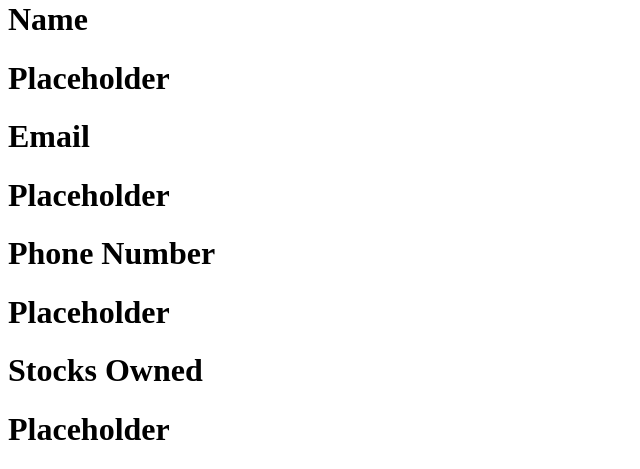
After one commit to TheeGreenGenie/HopHacksProject, a Django app: page /profile/ in a window 1280 px wide. The commit adds this page. Shown: the part 332-801 px from the top of the page, without its empty margins (0-640 px from the left). Run offline with Django 5.2, Linux system fonts and the light colour scheme.

Commit message:
lol a lot

```diff
--- a/FinanceProject/FinanceProject/urls.py
+++ b/FinanceProject/FinanceProject/urls.py
@@ -18,18 +18,21 @@ from django.contrib import admin
 from django.urls import include, path
 from MainPage import views as mainviews
 from signup import views as signviews
+from signup import views as auth_views
 
 urlpatterns = [
     path('admin/', admin.site.urls),
-    path("/", signviews.signup),
-    path("startup/", signviews.questionaire),
+    path("signup/", signviews.signup),
     path("welcome/", mainviews.welcome),
-    path("home/", mainviews.home),
     path("portfolio/", mainviews.portfolio),
     path("buy/", mainviews.buy),
     path("reccomendations/", mainviews.reccomendations),
     path("sell/", mainviews.sell),
     path("transactions/", mainviews.transactions),
     path("profit/", mainviews.profit),
-    path("settings/", mainviews.settings)
+    path("settings/", mainviews.settings),
+    path("home/", mainviews.home),
+    path("profile/", mainviews.profile),
+    path('register/', auth_views.register),
+    path('', include('django.contrib.auth.urls'))
 ]
--- /dev/null
+++ b/FinanceProject/MainPage/finance.py
@@ -0,0 +1 @@
+import yfinance as yf
--- a/FinanceProject/templates/buy.html
+++ b/FinanceProject/MainPage/templates/buy.html
@@ -27,5 +27,8 @@
             </li>
         </ul>
     <a href="/settings"><button>Settings</button></a>
-    <div class="profile-image"></div>
+    <a href="/profile"><div class="profile-image"></div></a>
+
+
+
     </div>
--- a/FinanceProject/templates/portfolio.html
+++ b/FinanceProject/MainPage/templates/home.html
@@ -5,7 +5,7 @@
     <meta name="viewport" content="width=device-width, initial-scale=1.0">
     <title>Document</title>
     {% load static %}
-    <link rel="stylesheet" href="{% static 'portfolio.css' %}">
+    <link rel="stylesheet" href="{% static 'home.css' %}">
 </head>
 <body>
     <div class="top">
@@ -27,5 +27,5 @@
             </li>
         </ul>
     <a href="/settings"><button>Settings</button></a>
-    <div class="profile-image"></div>
+    <a href="/profile"><div class="profile-image"></div></a>
     </div>
--- a/FinanceProject/templates/profit.html
+++ b/FinanceProject/MainPage/templates/portfolio.html
@@ -5,7 +5,7 @@
     <meta name="viewport" content="width=device-width, initial-scale=1.0">
     <title>Document</title>
     {% load static %}
-    <link rel="stylesheet" href="{% static 'profit.css' %}">
+    <link rel="stylesheet" href="{% static 'portfolio.css' %}">
 </head>
 <body>
     <div class="top">
@@ -27,5 +27,5 @@
             </li>
         </ul>
     <a href="/settings"><button>Settings</button></a>
-    <div class="profile-image"></div>
+    <a href="/profile"><div class="profile-image"></div></a>
     </div>
--- /dev/null
+++ b/FinanceProject/MainPage/templates/profile.html
@@ -0,0 +1,28 @@
+<!DOCTYPE html>
+<html lang="en">
+<head>
+    <meta charset="UTF-8">
+    <meta name="viewport" content="width=device-width, initial-scale=1.0">
+    <title>Document</title>
+</head>
+<body>
+    <a href="/home"><img src="threelines.png"></a>
+    <div class="profile-image"></div>
+    <div class="name">
+        <h1>Name</h1>
+        <h1>Placeholder</h1>
+    </div>
+    <div class="email">
+        <h1>Email</h1>
+        <h1>Placeholder</h1>
+    </div>
+    <div class="phone">
+        <h1>Phone Number</h1>
+        <h1>Placeholder</h1>
+    </div>
+    <div class="stocks">
+        <h1>Stocks Owned</h1>
+        <h1>Placeholder</h1>
+    </div>
+</body>
+</html>
--- a/FinanceProject/templates/home.html
+++ b/FinanceProject/MainPage/templates/profit.html
@@ -5,7 +5,7 @@
     <meta name="viewport" content="width=device-width, initial-scale=1.0">
     <title>Document</title>
     {% load static %}
-    <link rel="stylesheet" href="{% static 'home.css' %}">
+    <link rel="stylesheet" href="{% static 'profit.css' %}">
 </head>
 <body>
     <div class="top">
@@ -27,5 +27,5 @@
             </li>
         </ul>
     <a href="/settings"><button>Settings</button></a>
-    <div class="profile-image"></div>
+    <a href="/profile"><div class="profile-image"></div></a>
     </div>
--- a/FinanceProject/templates/reccomendations.html
+++ b/FinanceProject/MainPage/templates/reccomendations.html
@@ -27,5 +27,5 @@
             </li>
         </ul>
     <a href="/settings"><button>Settings</button></a>
-    <div class="profile-image"></div>
+    <a href="/profile"><div class="profile-image"></div></a>
     </div>
--- a/FinanceProject/templates/settings.html
+++ b/FinanceProject/MainPage/templates/sell.html
@@ -5,7 +5,7 @@
     <meta name="viewport" content="width=device-width, initial-scale=1.0">
     <title>Document</title>
     {% load static %}
-    <link rel="stylesheet" href="{% static 'welcome.css' %}">
+    <link rel="stylesheet" href="{% static 'sell.css' %}">
 </head>
 <body>
     <div class="top">
@@ -27,5 +27,5 @@
             </li>
         </ul>
     <a href="/settings"><button>Settings</button></a>
-    <div class="profile-image"></div>
+    <a href="/profile"><div class="profile-image"></div></a>
     </div>
--- a/FinanceProject/templates/transactions.html
+++ b/FinanceProject/MainPage/templates/settings.html
@@ -5,7 +5,7 @@
     <meta name="viewport" content="width=device-width, initial-scale=1.0">
     <title>Document</title>
     {% load static %}
-    <link rel="stylesheet" href="{% static 'transactions.css' %}">
+    <link rel="stylesheet" href="{% static 'welcome.css' %}">
 </head>
 <body>
     <div class="top">
@@ -27,5 +27,5 @@
             </li>
         </ul>
     <a href="/settings"><button>Settings</button></a>
-    <div class="profile-image"></div>
+    <a href="/profile"><div class="profile-image"></div></a>
     </div>
--- a/FinanceProject/templates/sell.html
+++ b/FinanceProject/MainPage/templates/transactions.html
@@ -5,7 +5,7 @@
     <meta name="viewport" content="width=device-width, initial-scale=1.0">
     <title>Document</title>
     {% load static %}
-    <link rel="stylesheet" href="{% static 'sell.css' %}">
+    <link rel="stylesheet" href="{% static 'transactions.css' %}">
 </head>
 <body>
     <div class="top">
@@ -27,5 +27,5 @@
             </li>
         </ul>
     <a href="/settings"><button>Settings</button></a>
-    <div class="profile-image"></div>
+    <a href="/profile"><div class="profile-image"></div></a>
     </div>
--- a/FinanceProject/templates/welcome.html
+++ b/FinanceProject/MainPage/templates/welcome.html
@@ -27,7 +27,7 @@
             </li>
         </ul>
     <a href="/settings"><button>Settings</button></a>
-    <div class="profile-image"></div>
+    <a href="/profile"><div class="profile-image"></div></a>
     </div>
     <h2 class="welcome">Welcome Username</h2>
     <div class="goals">
--- a/FinanceProject/MainPage/views.py
+++ b/FinanceProject/MainPage/views.py
@@ -28,3 +28,6 @@ def profit(request):
 
 def settings(request):
     return render(request, 'settings.html')
+
+def profile(request):
+    return render(request, 'profile.html')
```
Also changed, not shown: FinanceProject/signup/forms.py (added, +10 -0 lines), FinanceProject/signup/templates/signup/register.html (added, +16 -0 lines), FinanceProject/signup/views.py (+18 -1 lines), FinanceProject/MainPage/static/threelines.png (added), FinanceProject/db.sqlite3, FinanceProject/signup/templates/signup/signup.html (added).
